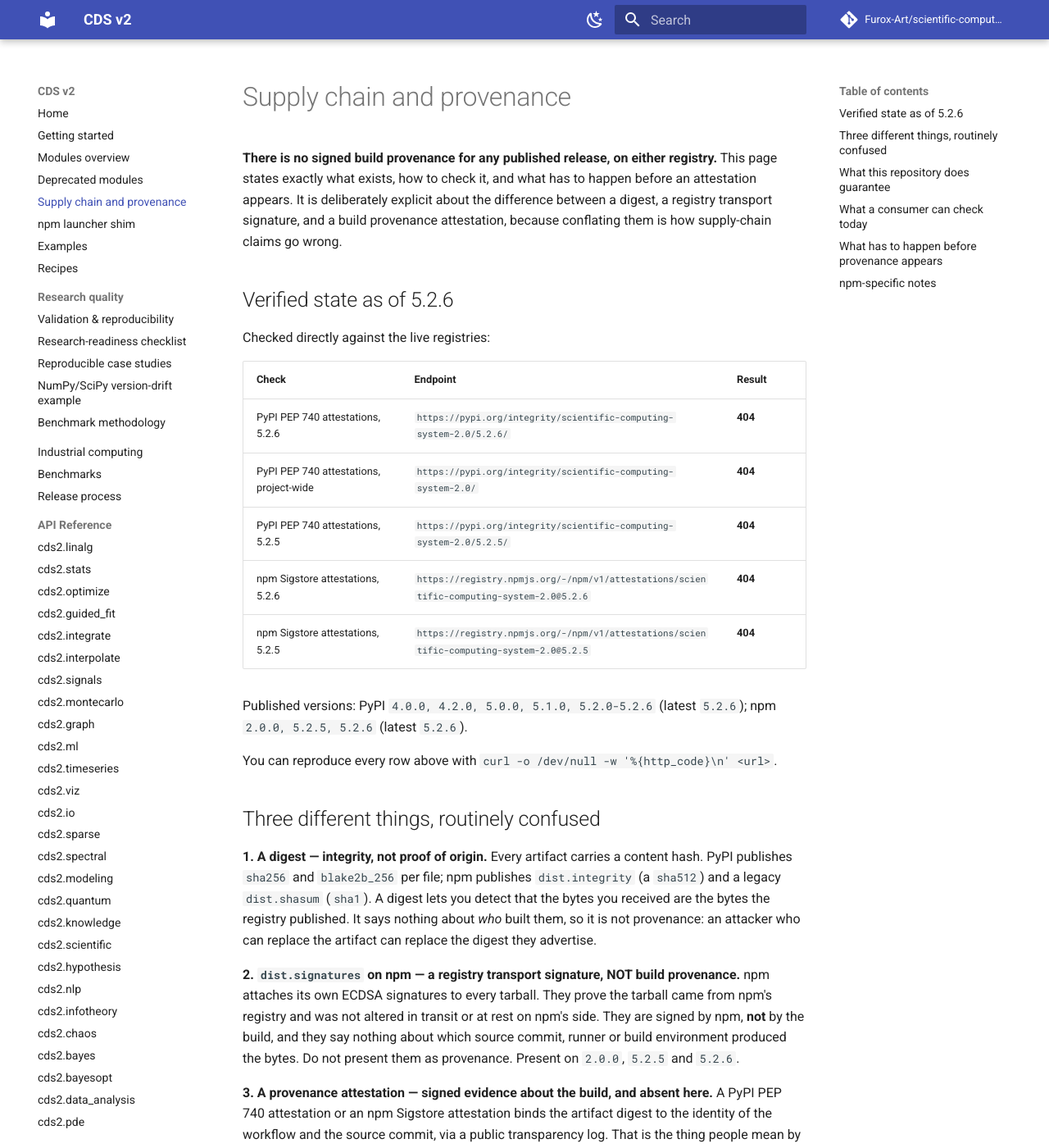
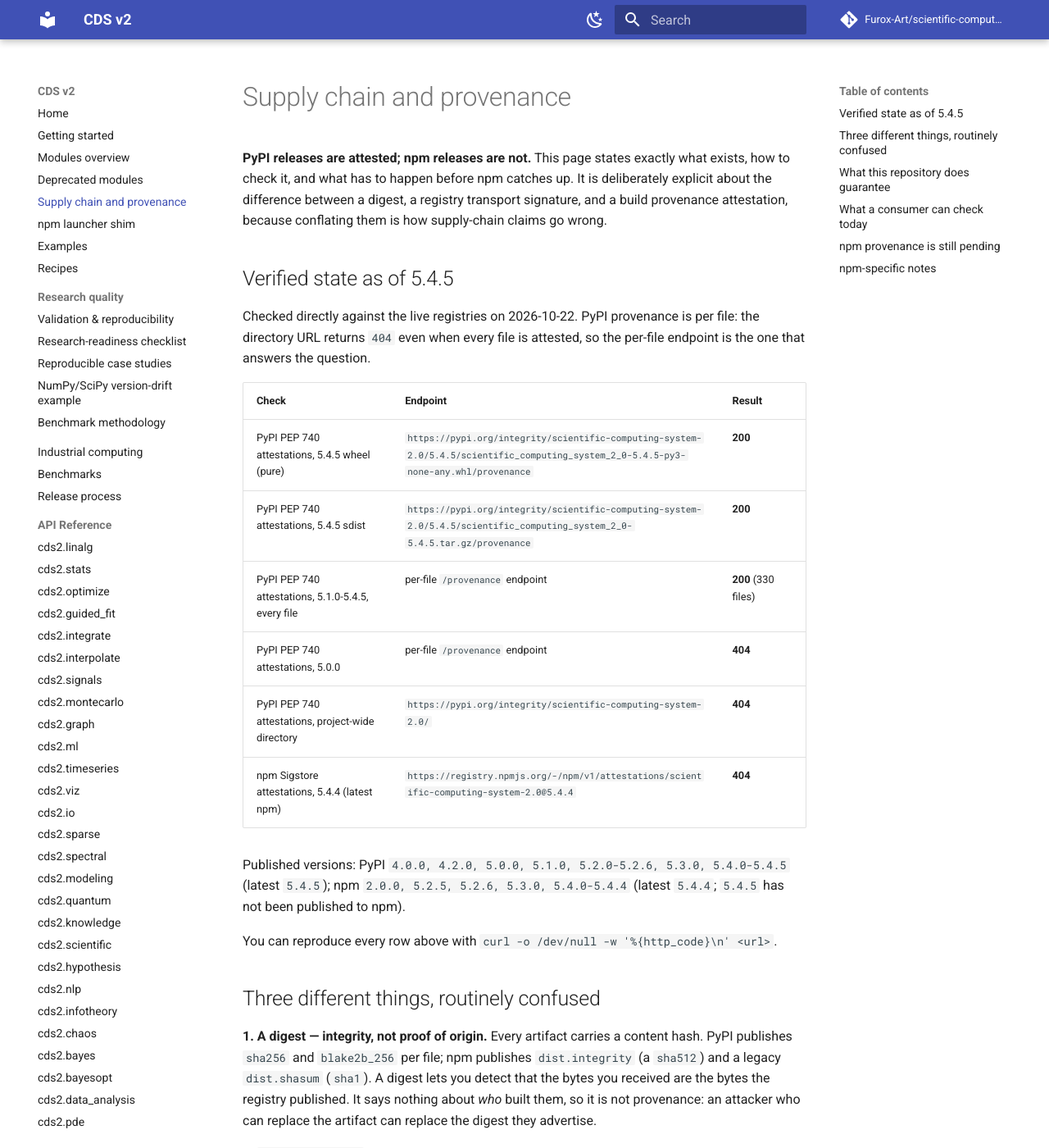
Before and after one commit to Furox-Art/scientific-computing-system-2.0, an MkDocs documentation site: the page built from docs/supply-chain.md, in a window 1280 px wide and 1400 px high. Shown: the whole window at 82% size. Built offline with MkDocs 1.6.1 and Material for MkDocs 9.7.7, drawn with Linux system fonts in a browser that asks for light colours; comment, search, counter and statistics services are not loaded; some of the changed text lies outside the part shown.

Commit message:
Correct supply-chain claims to the verified registry state (#76)
The PyPI provenance check used the project-wide directory URL, which returns
404 even when per-file attestations exist. Checked per-file instead: all 330
files of 5.1.0-5.4.5 are attested. npm remains unattested (latest 5.4.4).
Also lock codemeta.json into the version test and build docs with mkdocs
--strict on pull requests without deploying.

````diff
--- a/docs/supply-chain.md
+++ b/docs/supply-chain.md
@@ -1,26 +1,29 @@
 # Supply chain and provenance
 
-**There is no signed build provenance for any published release, on either
-registry.** This page states exactly what exists, how to check it, and what has
-to happen before an attestation appears. It is deliberately explicit about the
-difference between a digest, a registry transport signature, and a build
-provenance attestation, because conflating them is how supply-chain claims go
-wrong.
+**PyPI releases are attested; npm releases are not.** This page states exactly
+what exists, how to check it, and what has to happen before npm catches up. It
+is deliberately explicit about the difference between a digest, a registry
+transport signature, and a build provenance attestation, because conflating
+them is how supply-chain claims go wrong.
 
-## Verified state as of 5.2.6
+## Verified state as of 5.4.5
 
-Checked directly against the live registries:
+Checked directly against the live registries on 2026-10-22. PyPI provenance is
+per file: the directory URL returns `404` even when every file is attested, so
+the per-file endpoint is the one that answers the question.
 
 | Check | Endpoint | Result |
 |---|---|---|
-| PyPI PEP 740 attestations, 5.2.6 | `https://pypi.org/integrity/scientific-computing-system-2.0/5.2.6/` | **404** |
-| PyPI PEP 740 attestations, project-wide | `https://pypi.org/integrity/scientific-computing-system-2.0/` | **404** |
-| PyPI PEP 740 attestations, 5.2.5 | `https://pypi.org/integrity/scientific-computing-system-2.0/5.2.5/` | **404** |
-| npm Sigstore attestations, 5.2.6 | `https://registry.npmjs.org/-/npm/v1/attestations/scientific-computing-system-2.0@5.2.6` | **404** |
-| npm Sigstore attestations, 5.2.5 | `https://registry.npmjs.org/-/npm/v1/attestations/scientific-computing-system-2.0@5.2.5` | **404** |
+| PyPI PEP 740 attestations, 5.4.5 wheel (pure) | `https://pypi.org/integrity/scientific-computing-system-2.0/5.4.5/scientific_computing_system_2_0-5.4.5-py3-none-any.whl/provenance` | **200** |
+| PyPI PEP 740 attestations, 5.4.5 sdist | `https://pypi.org/integrity/scientific-computing-system-2.0/5.4.5/scientific_computing_system_2_0-5.4.5.tar.gz/provenance` | **200** |
+| PyPI PEP 740 attestations, 5.1.0-5.4.5, every file | per-file `/provenance` endpoint | **200** (330 files) |
+| PyPI PEP 740 attestations, 5.0.0 | per-file `/provenance` endpoint | **404** |
+| PyPI PEP 740 attestations, project-wide directory | `https://pypi.org/integrity/scientific-computing-system-2.0/` | **404** |
+| npm Sigstore attestations, 5.4.4 (latest npm) | `https://registry.npmjs.org/-/npm/v1/attestations/scientific-computing-system-2.0@5.4.4` | **404** |
 
-Published versions: PyPI `4.0.0, 4.2.0, 5.0.0, 5.1.0, 5.2.0-5.2.6` (latest `5.2.6`);
-npm `2.0.0, 5.2.5, 5.2.6` (latest `5.2.6`).
+Published versions: PyPI `4.0.0, 4.2.0, 5.0.0, 5.1.0, 5.2.0-5.2.6, 5.3.0, 5.4.0-5.4.5`
+(latest `5.4.5`); npm `2.0.0, 5.2.5, 5.2.6, 5.3.0, 5.4.0-5.4.4` (latest `5.4.4`;
+`5.4.5` has not been published to npm).
 
 You can reproduce every row above with `curl -o /dev/null -w '%{http_code}\n' <url>`.
 
@@ -40,13 +43,13 @@ npm attaches its own ECDSA signatures to every tarball. They prove the tarball
 came from npm's registry and was not altered in transit or at rest on npm's
 side. They are signed by npm, **not** by the build, and they say nothing about
 which source commit, runner or build environment produced the bytes. Do not
-present them as provenance. Present on `2.0.0`, `5.2.5` and `5.2.6`.
+present them as provenance. Present on every published npm version.
 
-**3. A provenance attestation — signed evidence about the build, and absent here.**
+**3. A provenance attestation — signed evidence about the build, present on PyPI.**
 A PyPI PEP 740 attestation or an npm Sigstore attestation binds the artifact
 digest to the identity of the workflow and the source commit, via a public
-transparency log. That is the thing people mean by "verified build". **This
-project does not have it on either channel today**, as the 404s above show.
+transparency log. That is the thing people mean by "verified build". **Every
+PyPI file from 5.1.0 through 5.4.5 carries one; no npm release does.**
 
 ## What this repository does guarantee
 
@@ -61,57 +64,62 @@ and were verified against the workflow definitions, not inherited from prose:
   builds an sdist, then builds a native wheel *from that sdist*, and asserts
   `cds2/_fast_kmeans` and `cds2/_fast_pagerank` are present and importable. A
   sdist that silently omitted the C sources could not pass.
-- **Version lockstep.** `package.json`, `src/cds2/_version.py` and
-  `pyproject.toml` must agree, checked by a release-metadata test, so the two
-  registries cannot drift.
+- **Version lockstep.** `package.json`, `src/cds2/_version.py`, `pyproject.toml`,
+  `CITATION.cff`, `codemeta.json` and the conda recipe must agree, checked by a
+  release-metadata test, so the two registries cannot drift.
 - **Cross-platform install smoke.** Published wheels are installed and their CLI
   exercised on Linux, macOS and Windows before release.
 - **Immutable history.** Release jobs fail closed if the version already exists
   on a registry, and both registries make published versions immutable.
 
-What these do **not** give you: they do not tell you who built the artifact.
-They constrain the build; they do not attest it.
+What these do **not** give you: they are not a substitute for a provenance
+attestation. They constrain the build; the PEP 740 attestation is what binds the
+published PyPI artifact to the workflow identity and source commit.
 
 ## What a consumer can check today
 
-Pin by digest. For PyPI, `pip install --require-hashes` against the `sha256`
-values in the release's file list; for npm, compare `dist.integrity` with what
-your lockfile pins:
+Verify PyPI provenance for the exact file you install, and pin by digest. For
+PyPI, `pip install --require-hashes` against the `sha256` values in the
+release's file list; for npm, compare `dist.integrity` with what your lockfile
+pins:
 
 ```bash
+# PyPI: the per-file attestation bundle for 5.4.5's sdist
+curl -sSf -o provenance.json \
+  https://pypi.org/integrity/scientific-computing-system-2.0/5.4.5/scientific_computing_system_2_0-5.4.5.tar.gz/provenance
+python -m json.tool provenance.json | head
+
 # what the registry currently serves
-pip download scientific-computing-system-2.0==5.2.6 --no-deps -d /tmp/x
+pip download scientific-computing-system-2.0==5.4.5 --no-deps -d /tmp/x
 python -c "import hashlib,sys;print(hashlib.sha256(open(sys.argv[1],'rb').read()).hexdigest())" /tmp/x/<file>
 
-npm view scientific-computing-system-2.0@5.2.6 dist.integrity
+npm view scientific-computing-system-2.0@5.4.4 dist.integrity
 ```
 
-The sdist digest for `5.2.6` is
-`0f6ecdf1843793ae6320d746136de2c81585611e50d9ba35a1fa401232873622`.
+The sdist digest for `5.4.5` is
+`ca21009208debb4e576ad06cac80ba0dd716389563c907e96e56e04e60f34c81`.
 
-## What has to happen before provenance appears
+## npm provenance is still pending
 
-Both are **pending, not in place**:
+PyPI is done: the Trusted Publisher is registered under *Account management →
+Publishing* (Owner `Furox-Art`, Repository `scientific-computing-system-2.0`,
+Workflow `release.yml`, Environment `pypi`), and every file from `5.1.0`
+through `5.4.5` was uploaded through it, which is why the attestations exist.
+The `PYPI_API_TOKEN` fallback remains for recovery only; a token upload mints no
+attestation.
 
-- **PyPI.** A Trusted Publisher must be registered on pypi.org under
-  *Account management → Publishing* with Owner `Furox-Art`, Repository
-  `scientific-computing-system-2.0`, Workflow `release.yml`, Environment
-  `pypi`. The `release.yml` publish step is already structured for it
-  (`pypa/gh-action-pypi-publish` with `id-token: write` and the `pypi`
-  environment), but it has a `PYPI_API_TOKEN` fallback, and a token upload
-  cannot mint an attestation. Until the publisher is registered *and* the
-  trusted-publishing path is the one that actually succeeds,
-  `pypi.org/integrity/...` will keep returning 404.
-- **npm.** A trusted publisher must be registered on npmjs.com for Owner
-  `Furox-Art`, Repository `scientific-computing-system-2.0`, Workflow filename
-  `npm-publish.yml`, Environment `npm`. `npm-publish.yml` also has an opt-in
-  long-lived-token mode, which deliberately omits `--provenance`, because a
-  classic automation token cannot mint a Sigstore attestation. OIDC trusted
-  publishing with `--provenance` is the default path and the one to keep using.
+npm is **pending, not in place**:
 
-In short: **fix the registry configuration, not the flags.** The workflow flags
-are already correct; the credentials that make them meaningful are not yet
-registered. Until then, treat every release as digest-verifiable only.
+- A trusted publisher must be registered on npmjs.com for Owner `Furox-Art`,
+  Repository `scientific-computing-system-2.0`, Workflow filename
+  `npm-publish.yml`, Environment `npm`. Until then npm publishes use
+  `NPM_TOKEN`; a classic automation token cannot mint a Sigstore attestation,
+  which is why the token path omits `--provenance`. Once registered, dispatch
+  `npm-publish.yml` without `use_token_fallback` to publish through OIDC.
+
+In short: npm needs **registry configuration, not workflow flags.** Until then,
+treat npm releases as digest-verifiable only, and do not describe them as
+attested.
 
 ## npm-specific notes
 
@@ -120,4 +128,4 @@ library: it contains no Python and calls into the PyPI-installed package. See
 [npm launcher shim](npm.md). One npm version is unusable and cannot be
 repaired because npm versions are immutable: `2.0.0` shipped a broken entry
 point, and the stale channel predates this repository taking over the name.
-Install `5.2.5` or later.
+Install `5.2.5` or later; the latest npm version is `5.4.4`.
````
Also changed, not shown: README.md (+7 -5 lines), SECURITY.md (+29 -23 lines), docs/npm.md (+9 -7 lines), docs/release.md (+21 -25 lines), 2 other files.
